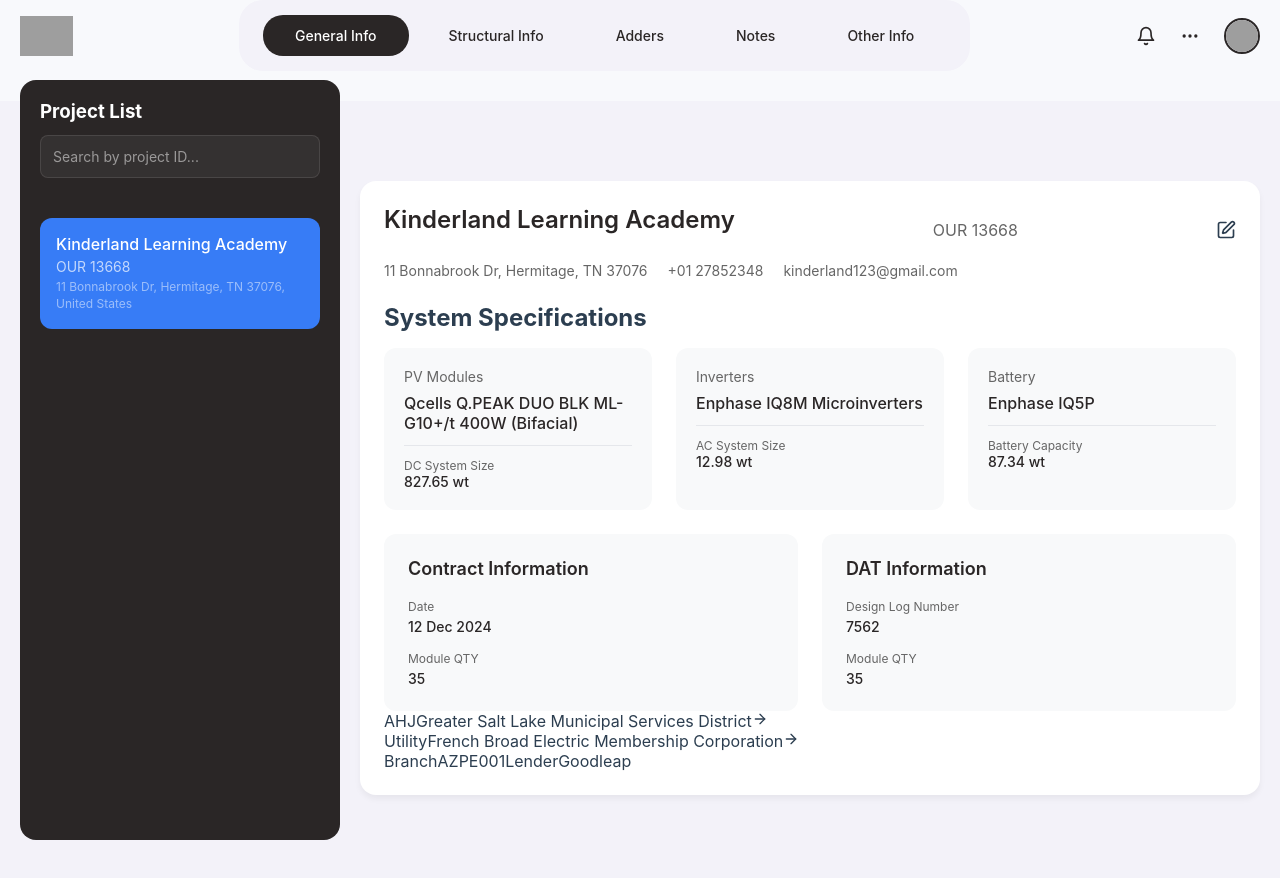
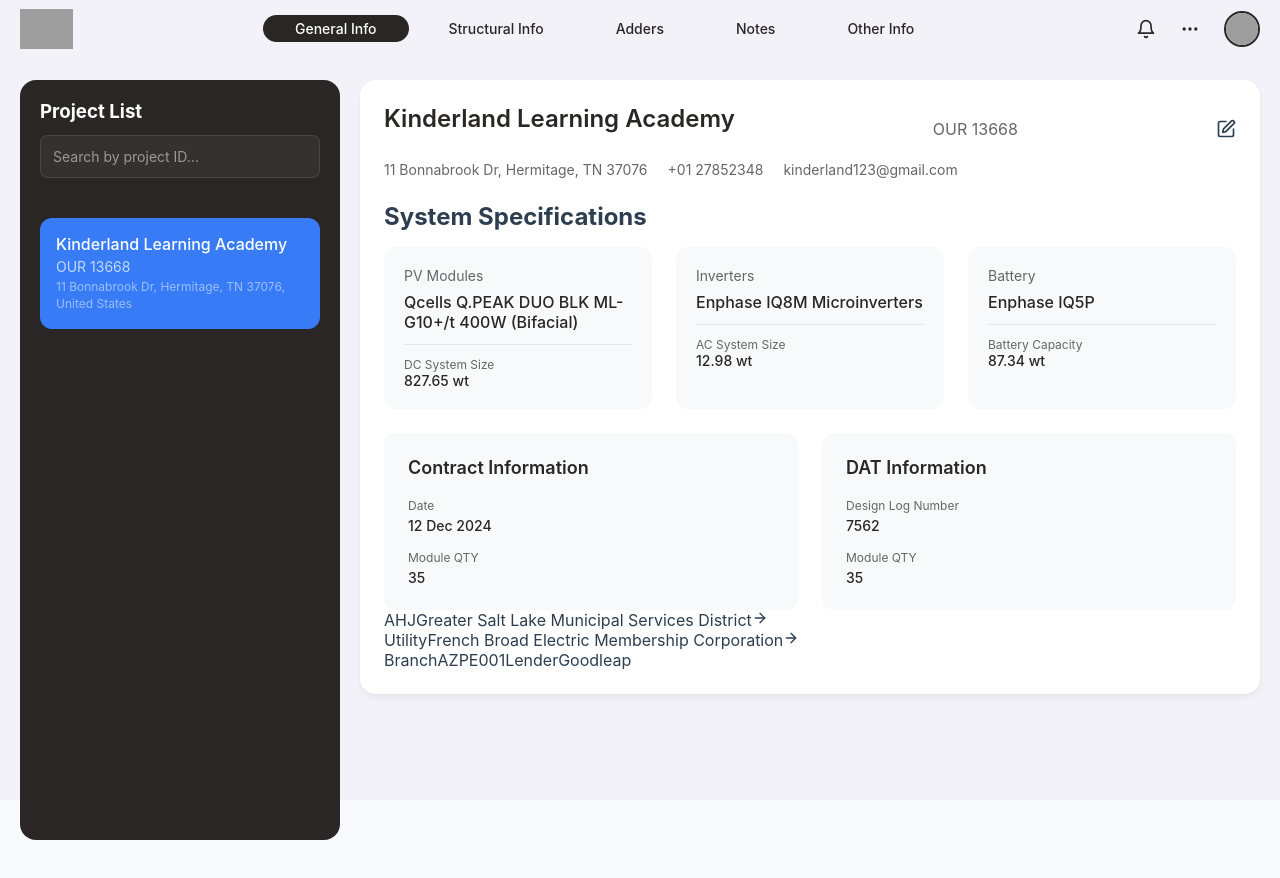
Before and after one commit to vkcvkc8/css-styling-harmony, a React (Vite) app: page / in a window 1280 px wide. Shown: the top 878 px of the page. After the commit the page ends 800 px from the top, so only its background shows below. Built offline with nearby package versions, Linux system fonts and the light colour scheme; grey boxes are pictures that could not be loaded.

Commit message:
18 jan demo 3

```diff
--- a/src/styles/Layout.module.css
+++ b/src/styles/Layout.module.css
@@ -31,6 +31,9 @@
   justify-content: space-between;
   margin-bottom: 30px;
   padding: 0 20px;
+  position: fixed;
+  left: 0;
+  right: 0;
 }
 
 .logo {
--- a/src/styles/Navigation.module.css
+++ b/src/styles/Navigation.module.css
@@ -14,7 +14,7 @@
 }
 
 .navItem {
-  padding: 12px 32px;
+  padding: 5px 32px;
   border-radius: 20px;
   color: #2A2626;
   cursor: pointer;
```
